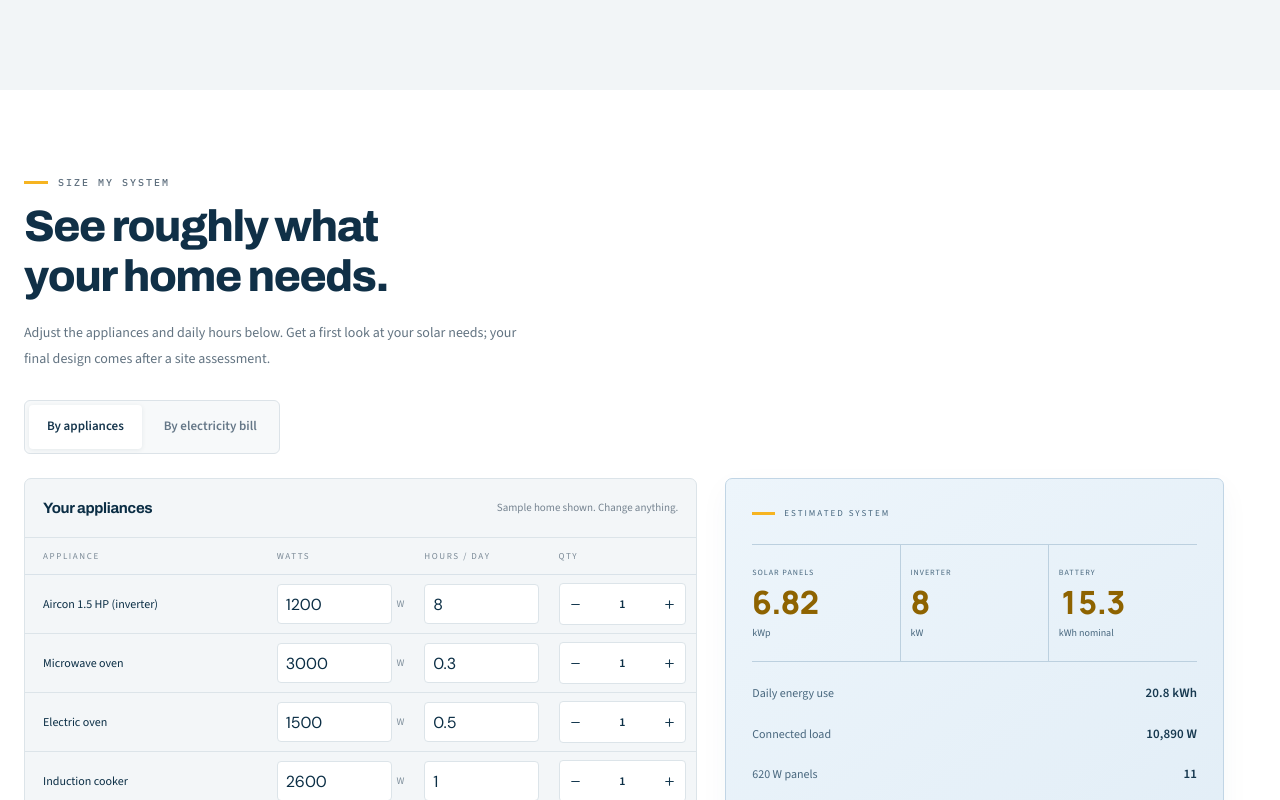
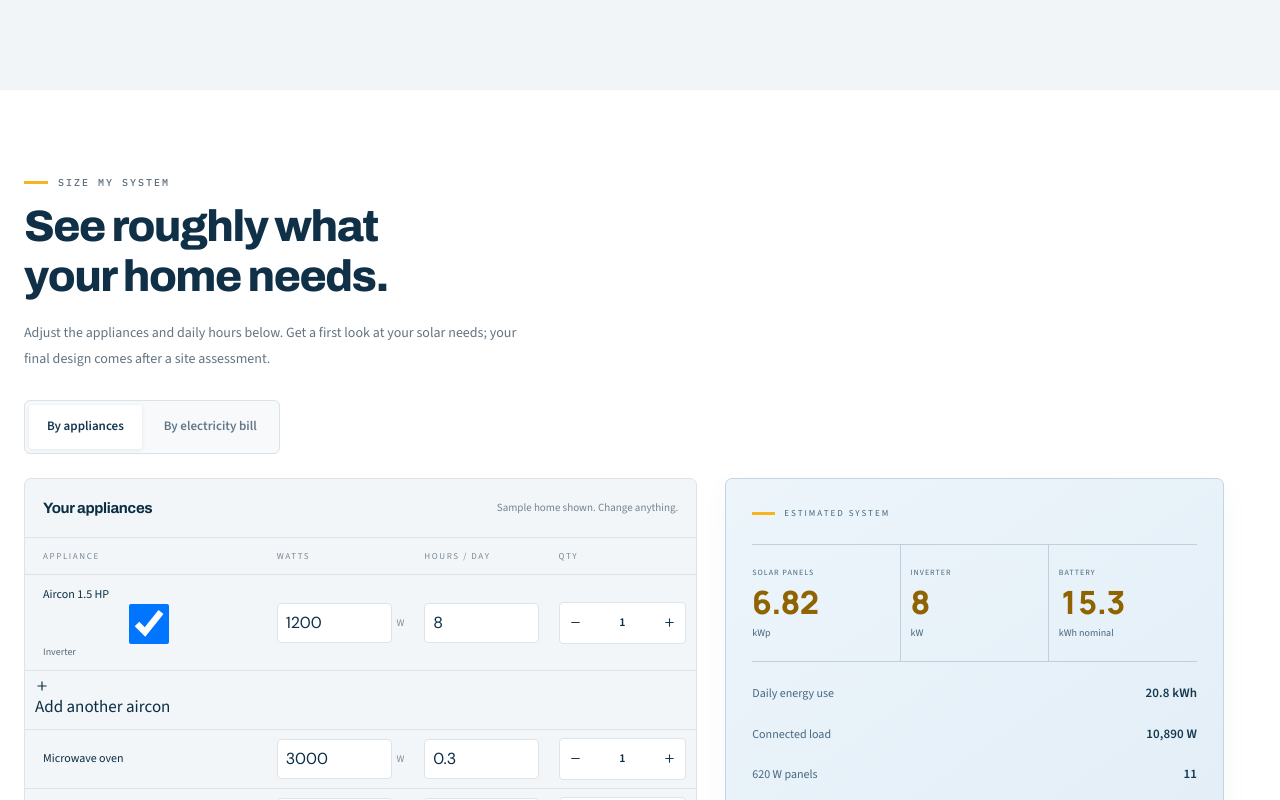
Before and after one commit to neilzkie14/aizek-renewables-web, a React (Vite) app: page / in a window 1280 px wide. Shown: the part 2000-2800 px from the top of the page. Built offline with nearby package versions, Linux system fonts and the light colour scheme.

Commit message:
Add files via upload

```diff
--- a/src/components/ApplianceCalculator.tsx
+++ b/src/components/ApplianceCalculator.tsx
@@ -1,5 +1,5 @@
-import { useState } from 'react'
-import { ArrowUpRight, Info, Minus, Plus, RotateCcw } from 'lucide-react'
+import { Fragment, useState } from 'react'
+import { ArrowUpRight, Info, Minus, Plus, RotateCcw, X } from 'lucide-react'
 import {
   applianceAssumptions,
   applianceSchema,
@@ -10,8 +10,17 @@ import {
   type UsagePattern,
 } from '../features/calculator/appliances'
 
-type DraftRow = { id: string; name: string; watts: string; hours: string; quantity: number }
-const initialRows = (): DraftRow[] => sampleAppliances.map(row => ({ ...row, watts: String(row.watts), hours: String(row.hours) }))
+type DraftRow = { id: string; name: string; watts: string; hours: string; quantity: number; aircon?: boolean; inverter?: boolean; removable?: boolean }
+// Aircon rows: a tick box switches between inverter and non-inverter, using typical running watts for a 1.5 HP unit.
+const AIRCON_NAME = 'Aircon 1.5 HP'
+// Inverter watts come from the first row of the sample list; change standard watts here.
+const AIRCON_WATTS = { inverter: String(sampleAppliances.find(row => row.id === 'aircon-inverter')?.watts ?? 1000), standard: '1500' }
+const isAirconSample = (id: string) => id === 'aircon-inverter'
+const initialRows = (): DraftRow[] => sampleAppliances.map(row => ({
+  ...row, watts: String(row.watts), hours: String(row.hours),
+  ...(isAirconSample(row.id) ? { aircon: true, inverter: true, name: AIRCON_NAME } : {}),
+}))
+const rowName = (row: DraftRow) => row.aircon ? `${row.name}${row.inverter ? ' (inverter)' : ''}` : row.name
 const INITIAL_ROWS = 10
 const ROWS_PER_CLICK = 3
 const number = (value: number, digits = 0) => new Intl.NumberFormat('en-PH', { maximumFractionDigits: digits, minimumFractionDigits: digits }).format(value)
@@ -28,8 +37,25 @@ export default function ApplianceCalculator({ onQuote }: { onQuote: (estimate: A
   const quantity = (id: string, delta: number) => {
     setRows(current => current.map(row => row.id === id ? { ...row, quantity: Math.max(0, Math.min(100, row.quantity + delta)) } : row))
   }
+  const setInverter = (id: string, inverter: boolean) => {
+    setRows(current => current.map(row => row.id === id ? { ...row, inverter, watts: inverter ? AIRCON_WATTS.inverter : AIRCON_WATTS.standard } : row))
+  }
+  const addAircon = () => {
+    setRows(current => {
+      const last = current.map(row => !!row.aircon).lastIndexOf(true)
+      const newRow: DraftRow = { id: `aircon-${Date.now()}`, name: AIRCON_NAME, aircon: true, inverter: true, removable: true, watts: AIRCON_WATTS.inverter, hours: '8', quantity: 1 }
+      return [...current.slice(0, last + 1), newRow, ...current.slice(last + 1)]
+    })
+    setVisibleCount(count => count + 1)
+  }
+  const removeRow = (id: string) => {
+    setRows(current => current.filter(row => row.id !== id))
+    setVisibleCount(count => count - 1)
+  }
+  const lastAirconIndex = shownRows.map(row => !!row.aircon).lastIndexOf(true)
   const parsed = shownRows.map(row => ({
     ...row,
+    name: rowName(row),
     watts: row.quantity === 0 ? Number(row.watts) || 1 : Number(row.watts),
     hours: row.quantity === 0 ? Number(row.hours) || 0 : row.hours.trim() === '' ? NaN : Number(row.hours),
   }))
@@ -55,8 +81,12 @@ export default function ApplianceCalculator({ onQuote }: { onQuote: (estimate: A
         <thead><tr><th scope="col">Appliance</th><th scope="col">Watts</th><th scope="col">Hours / day</th><th scope="col">Qty</th></tr></thead>
         <tbody>{shownRows.map((row, index) => {
           const invalid = invalidRows.includes(index)
-          return <tr key={row.id} className={row.quantity === 0 ? 'appliance-inactive' : ''}>
-            <th scope="row">{row.name}</th>
+          return <Fragment key={row.id}><tr className={[row.quantity === 0 ? 'appliance-inactive' : '', row.aircon ? 'aircon-row' : ''].join(' ').trim()}>
+            <th scope="row">{row.aircon ? <span className="aircon-head">
+              <span>{row.name}</span>
+              <label className="inverter-toggle"><input type="checkbox" checked={!!row.inverter} onChange={event => setInverter(row.id, event.target.checked)} /> Inverter</label>
+              {row.removable && <button type="button" className="aircon-remove" aria-label="Remove this aircon" onClick={() => removeRow(row.id)}><X size={15} /></button>}
+            </span> : row.name}</th>
             <td data-label="Watts"><div className="appliance-number"><input
               type="number" inputMode="decimal" min="1" max="50000" step="any"
               aria-label={`${row.name} watts`} aria-invalid={invalid || undefined}
@@ -75,13 +105,15 @@ export default function ApplianceCalculator({ onQuote }: { onQuote: (estimate: A
               <button type="button" aria-label={`Increase ${row.name} quantity`} disabled={row.quantity === 100} onClick={() => quantity(row.id, 1)}><Plus size={13} /></button>
             </div></td>
           </tr>
+          {index === lastAirconIndex && <tr className="aircon-add-row"><td colSpan={4}><button type="button" className="aircon-add" onClick={addAircon}><Plus size={14} /> Add another aircon</button></td></tr>}
+          </Fragment>
         })}</tbody>
       </table>
       <div className="appliance-list-actions">
         {hiddenCount > 0 && <button type="button" className="appliance-add-more" onClick={() => setVisibleCount(count => Math.min(rows.length, count + ROWS_PER_CLICK))}><Plus size={15} /> Add more appliances <span>({hiddenCount} more)</span></button>}
         <button type="button" className="appliance-reset" onClick={() => { setRows(initialRows()); setPattern('balanced'); setVisibleCount(INITIAL_ROWS) }}><RotateCcw size={14} /> Reset sample</button>
       </div>
-      {invalidRows.length > 0 && <p className="appliance-error" role="alert">Check {invalidRows.map(index => rows[index].name).join(', ')}: watts must be 1–50,000 and daily hours 0–24. Complete any empty fields.</p>}
+      {invalidRows.length > 0 && <p className="appliance-error" role="alert">Check {invalidRows.map(index => rowName(shownRows[index])).join(', ')}: watts must be 1–50,000 and daily hours 0–24. Complete any empty fields.</p>}
       <fieldset className="usage-patterns">
         <legend>When do you use most of your power?</legend>
         <div className="usage-pattern-grid">{usagePatterns.map(option => <label key={option.id} className={pattern === option.id ? 'usage-pattern selected' : 'usage-pattern'}>
```
